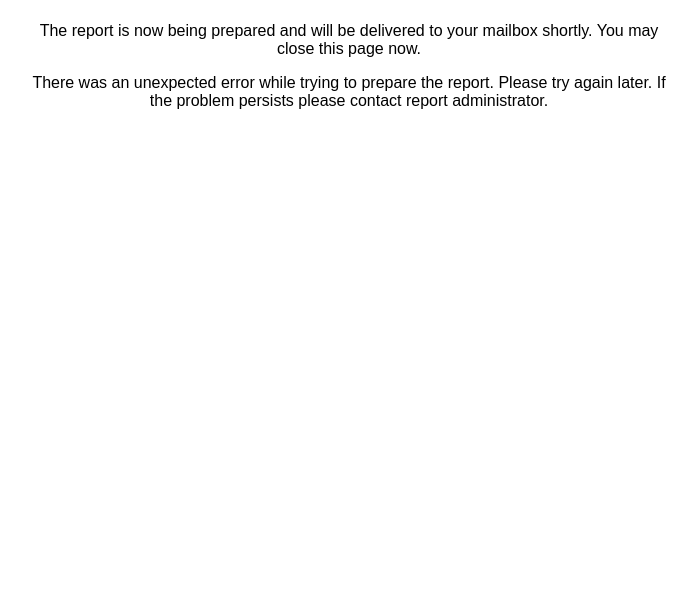
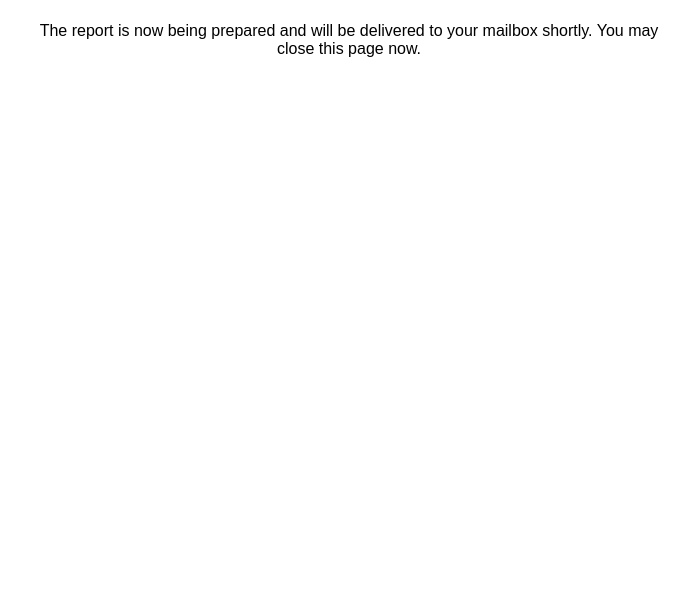
Before and after one commit to Gorah/azure-kickstart, a website: page src/index.html in a window 1280 px wide. Shown: the part 203-800 px from the top of the page, without its empty margins (291-988 px from the left). Drawn offline with nearby package versions, Linux system fonts and the light colour scheme; no server answers.

Commit message:
Add files via upload

```diff
--- a/src/index.html
+++ b/src/index.html
@@ -11,8 +11,6 @@
 <body>
   <script src="https://ajax.aspnetcdn.com/ajax/jQuery/jquery-3.7.0.min.js"></script>
   <script>
-    $('#succesMsg').hide()
-    $('#failMsg').hide()
 
     var url = "https://prod-144.westeurope.logic.azure.com/workflows/1ee87b2da9174437975f94c5d5889f84/triggers/manual/paths/invoke?api-version=2016-10-01&sp=%2Ftriggers%2Fmanual%2Frun&sv=1.0&sig=4tRvH9-mkxUgWUvAlb8ehKZlH3uGyIroGoX2vQcIrv0&jobID=";
 
@@ -30,7 +28,10 @@
         }
     }
 
-    $(document).ready(
+    $(document).ready(function() {
+
+      $('#succesMsg').hide();
+      $('#failMsg').hide();
 
       $.get(url + GetURLParameter("jobID"),
              function(data, status){
@@ -42,7 +43,7 @@
               }
                alert("Data: " + data + "\nStatus: " + status);
              })
-       );
+    });
 
   </script>
   <main>
```
